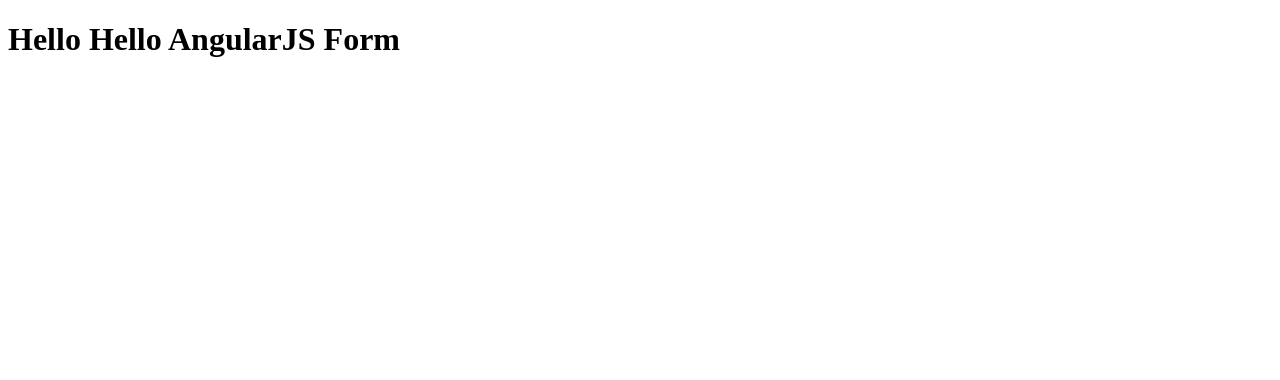
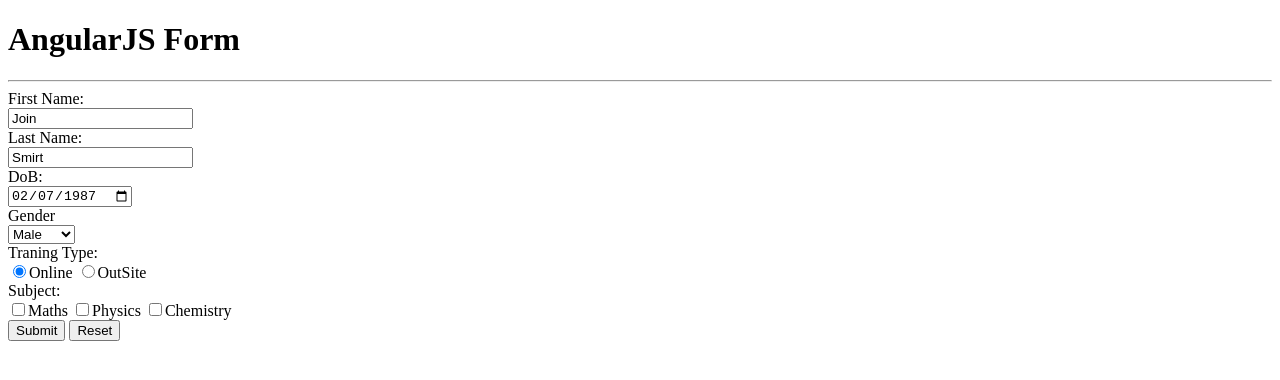
Before and after one commit to thuyvk/AngularSample, a plain HTML site: page AngularJs_StepByStep/form/angularForm.html in a window 1280 px wide. Drawn offline with nearby package versions, Linux system fonts and the light colour scheme.

Commit message:
angular form example

```diff
--- a/AngularJs_StepByStep/form/angularForm.html
+++ b/AngularJs_StepByStep/form/angularForm.html
@@ -1,15 +1,42 @@
 <!DOCTYPE html>
 <html>
+
 <head>
     <title></title>
-	<meta charset="utf-8" />
+    <meta charset="utf-8" />
     <script src="../Scripts/angular.js"></script>
 </head>
+
 <body ng-app="myApp">
     <div ng-controller="myFormController">
-        <h1>Hello {{message}}</h1>
-    </div>
-    <script src="../Scripts/app.js"></script>
-    <script src="myFormController.js"></script>
+        <h1>{{message}}</h1>
+        <hr/>
+        <form ng-submit="SubmitForm()">
+            <label>First Name:</label><br>
+            <input type="text" id="firtName" ng-model="student.firstName"><br>
+            <label>Last Name:</label><br>
+            <input type="text" id="lastName" ng-model="student.lastName"><br>
+            <label>DoB:</label><br>
+            <input type="date" id="dob" ng-model="student.dob"><br>
+            <label>Gender</label><br>
+            <select id="gender" ng-model="student.gender">
+                <option value="male">Male</option>
+                <option value="Female">Female</option>
+            </select> <br>
+            <label>Traning Type:</label><br>
+            <label><input type="radio" value="online" name="training" ng-model="student.traningType"/>Online</label>
+            <label><input type="radio" value="outsite" name="training" ng-model="student.traningType"/>OutSite</label>
+            <br>
+            <label>Subject:</label><br>
+            <label><input type="checkbox" ng-model="student.maths"/>Maths</label>
+            <label><input type="checkbox" ng-model="student.physics"/>Physics</label>
+            <label><input type="checkbox" ng-model="student.chemistry"/>Chemistry</label>
+            <br>
+            <input type="submit" name="Submit"/>
+            <button type="button" ng-click="ResetForm()">Reset</>
+        </form>
+        <script src="../Scripts/app.js"></script>
+        <script src="myFormController.js"></script>
 </body>
+
 </html>
--- a/AngularJs_StepByStep/form/myFormController.js
+++ b/AngularJs_StepByStep/form/myFormController.js
@@ -1,5 +1,28 @@
 /// <reference path="D:\GitHubs_Project\AngularSample\AngularJs_StepByStep\Scripts/angular.js" />
 /// <reference path="D:\GitHubs_Project\AngularSample\AngularJs_StepByStep\Scripts/app.js" />
-myApp.controller('myFormController', ['$scope', function ($scope) {
-    $scope.message = "Hello AngularJS Form";
+
+myApp.controller('myFormController', ['$scope', '$http', '$log', function ($scope, $http, $log) {
+    $scope.message = "AngularJS Form";
+    //init data
+    $scope.initStudent = {
+        firstName: 'Join',
+        lastName: 'Smirt',
+        dob: new Date('02/07/1987'),
+        traningType: 'online',
+        maths : false,
+        physics: false,
+        chemistry: false,
+        gender: 'male'
+    };
+
+    //fill data for First Load
+    $scope.student = angular.copy($scope.initStudent);
+
+    $scope.SubmitForm = function(){
+        $log.info($scope.student);
+    };
+
+    $scope.ResetForm = function(){
+        $scope.student = angular.copy($scope.initStudent);
+    };
 }]);
```
